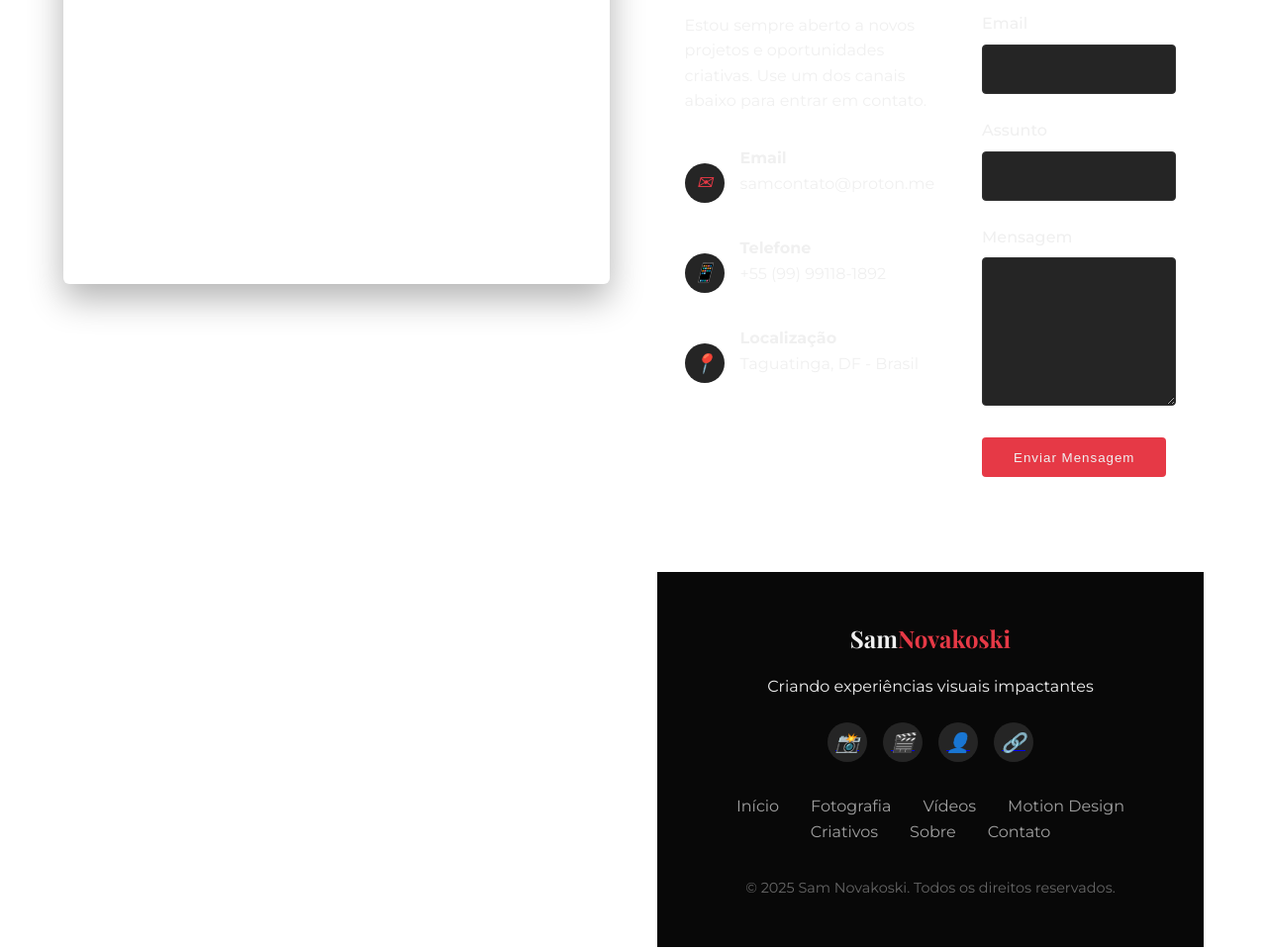
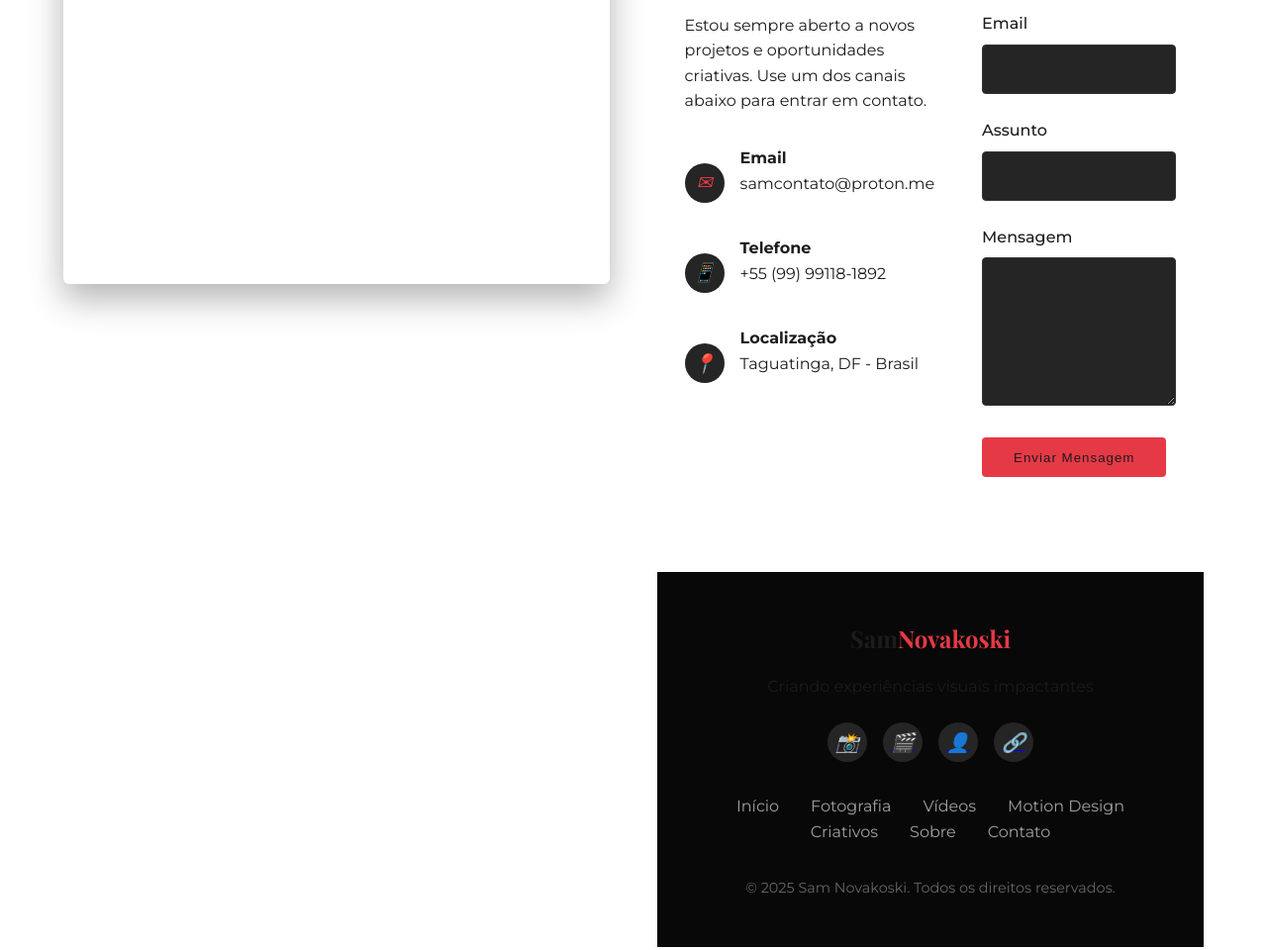
Before and after one commit to Rhassam/samnovakoski.github.io, a website: page index.html in a window 1280 px wide. Shown: the part 4872-5832 px from the top of the page at 99% size. Drawn offline with nearby package versions, Linux system fonts and the light colour scheme.

Commit message:
Update index.html

```diff
--- a/index.html
+++ b/index.html
@@ -28,7 +28,7 @@
         /* Variáveis de cores */
         :root {
             --background: #FFFFFF;
-            --text: #f0f0f0;
+            --text: #1C1C1C;
             --accent: #e63946;
             --secondary: #252525;
             --highlight: #4a4a4a;
```
